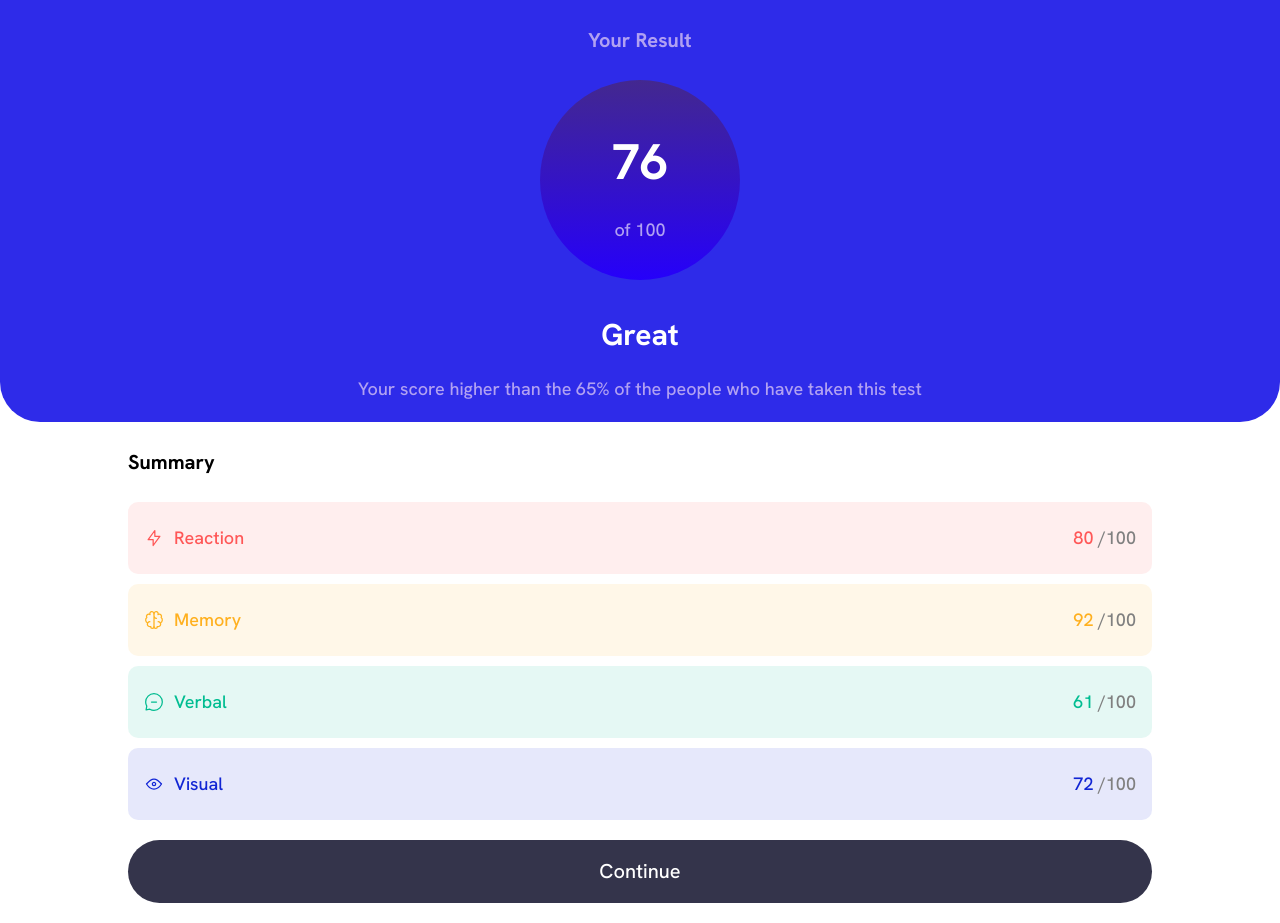
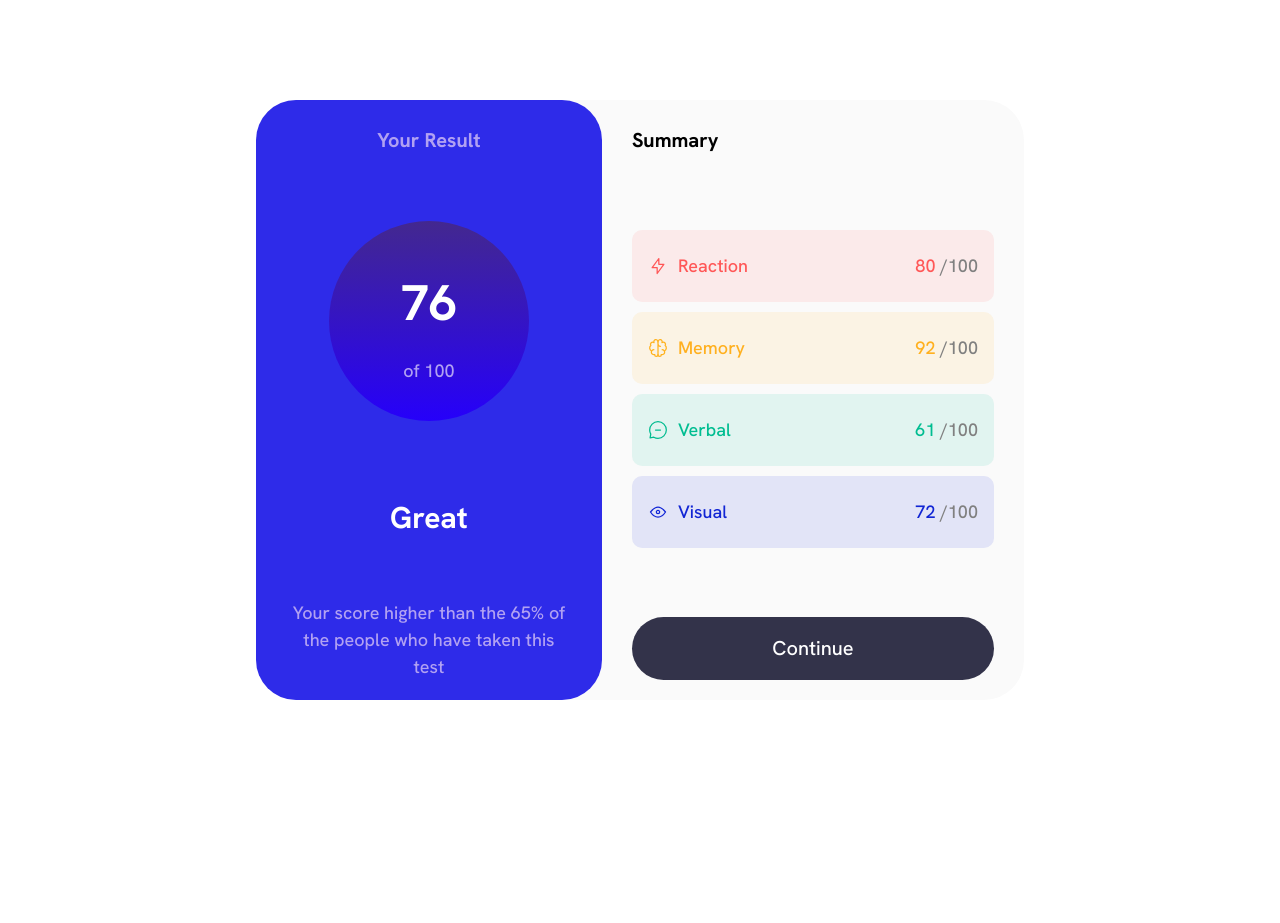
Before and after one commit to jlquijada63/Results-summary-component, a plain HTML site: page index.html in a window 1280 px wide. After the commit the page ends 800 px from the top, so only its background shows below. Drawn offline with Linux system fonts and the light colour scheme.

Commit message:
project over

```diff
--- a/index.html
+++ b/index.html
@@ -46,6 +46,7 @@
     />
   </head>
   <body>
+    <div class="container">
       <header class="result">
         <h3 class="result--title">Your Result</h3>
         <div class="result--number">
@@ -114,6 +115,7 @@
 
         <button class="continue">Continue</button>
       </main>
+    </div>
     <script src="./script.js"></script>
   </body>
 </html>
--- a/styles.css
+++ b/styles.css
@@ -21,7 +21,7 @@
 
   --White: hsl(0, 0%, 100%);
 
-  --Pale-blue: hsl(221, 100%, 96%);
+  --Pale-blue: hsl(221, 30%, 96%);
 
   --Light-lavender: hsl(241, 100%, 89%);
 
@@ -42,6 +42,7 @@ body {
   line-height: 2;
   margin: 0;
 }
+
 h1 {
   font-size: 5rem;
 }
@@ -56,6 +57,32 @@ h3 {
 
 p {
   font-size: 1.8rem;
+}
+
+.container {
+  width: 100%;
+}
+
+@media (min-width: 400px) {
+  body {
+    display: flex;
+    justify-content: center;
+    align-items: center;
+  }
+  .container {
+    background-color: #fafafa;
+    height: 75vh;
+    width: 60%;
+    margin: 10rem auto;
+    display: flex;
+    justify-content: space-between;
+    gap: 3rem;
+    border-radius: 40px;
+    padding-right: 3rem;
+  }
+  .result {
+    border-radius: 40px;
+  }
 }
 
 .result {
```
Lines whose indentation alone changed are shown as unchanged.
